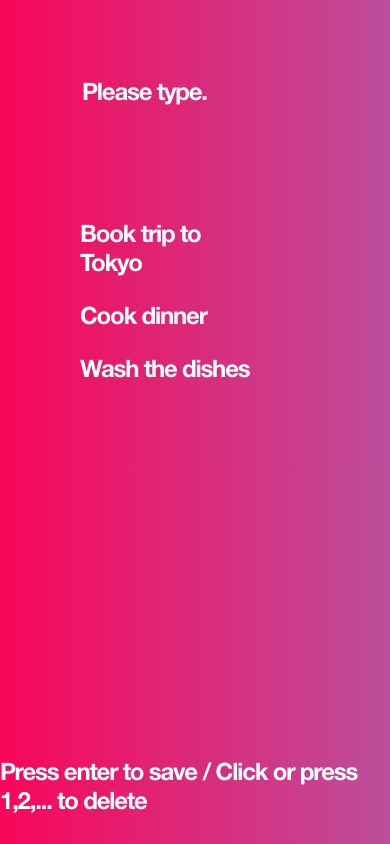
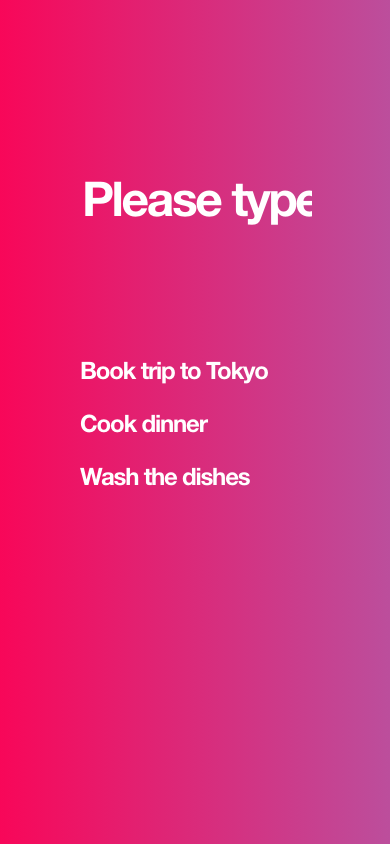
Before and after one commit to kanedaron/please-type, a website: page index.html in a window 390 px wide. Drawn offline with nearby package versions, Linux system fonts and the light colour scheme.

Commit message:
Fixed mobile interface and favicons

```diff
--- a/index.html
+++ b/index.html
@@ -4,7 +4,7 @@
     <meta charset="UTF-8" />
     <meta name="viewport" content="width=device-width, initial-scale=1.0" />
     <title>Please type.</title>
-    <link rel="icon" type="image/png" sizes="32x32" href="/favicon.png">
+    <link rel="icon" type="image/png" sizes="32x32" href="favico.png">
     <link
       href="https://fonts.googleapis.com/css2?family=Montserrat:wght@400&display=swap"
       rel="stylesheet"
--- a/vue.css
+++ b/vue.css
@@ -157,10 +157,20 @@
     }
 
     input{
-      font-size: 1em;
+      margin-top:2em;
+      font-size: 2em;
+      width: 100%;
     }
 
-    #app-6 , #app-7 ,input {
-      width:80%
+    #app-6 , #app-7 {
+      width:100%
+    }
+
+    .li {
+      overflow-wrap: anywhere;
+    }
+
+    .info {
+      display: none;
     }
   }
```
Also changed, not shown: extra-icons/favicon+-01.png (added), extra-icons/favicon+2-01.png (added), extra-icons/favicon-1-01.png (added), extra-icons/favicon10-01.png (added), extra-icons/favicon11-01.png (added), extra-icons/favicon2-01.png (added), extra-icons/favicon2.png (added), extra-icons/favicon3-01.png (added), extra-icons/favicon4-01.png (added), extra-icons/favicon5-01.png (added), favico.png (added), favicoa.png (added), favicoc.png (added).
